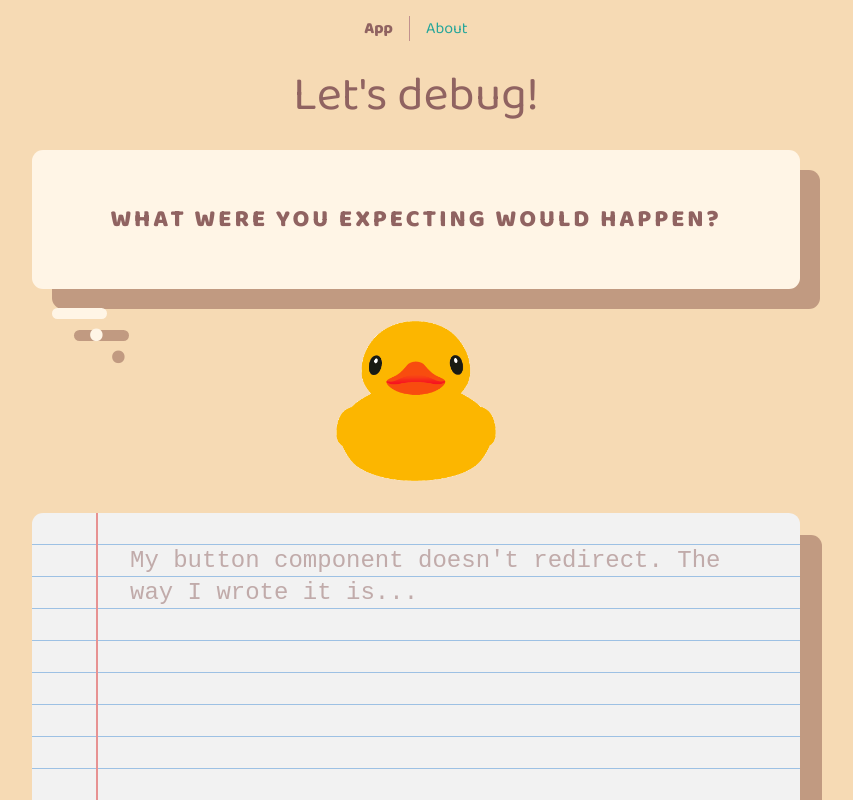
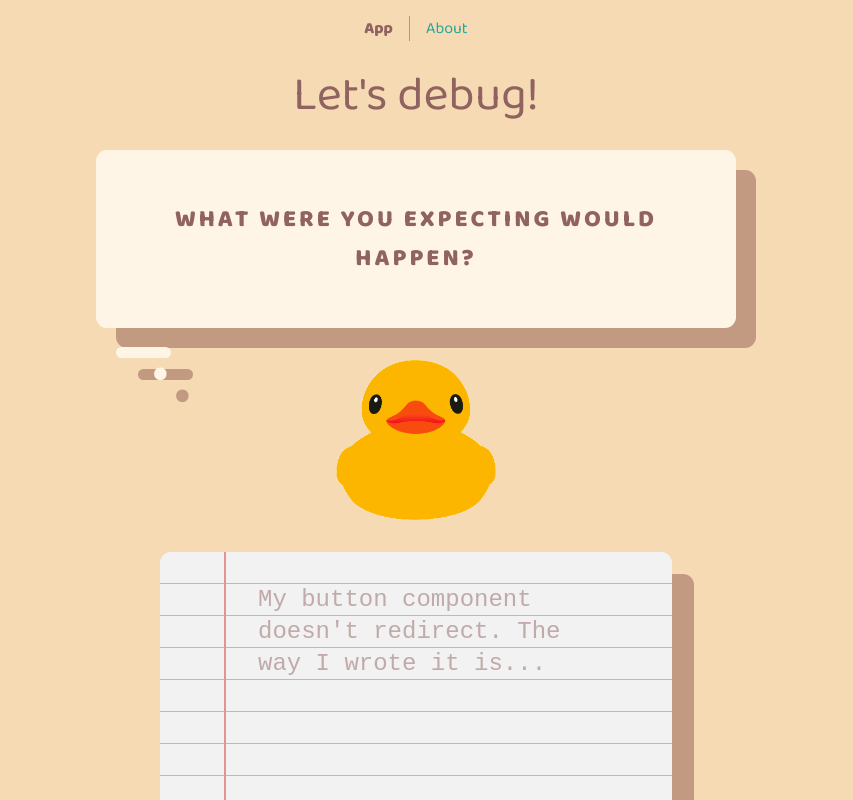
Before and after one commit to vrusi/rubber-duck, a Vue app: page / in a window 1280 px wide. Shown: the top 800 px of the page, without its empty margins (224-1077 px from the left). Built offline with nearby package versions, Linux system fonts and the light colour scheme.

Commit message:
Update styles

```diff
--- a/src/assets/base.css
+++ /dev/null
@@ -1,74 +0,0 @@
-/* color palette from <https://github.com/vuejs/theme> */
-:root {
-    --vt-c-white: #ffffff;
-    --vt-c-white-soft: #f8f8f8;
-    --vt-c-white-mute: #f2f2f2;
-
-    --vt-c-black: #181818;
-    --vt-c-black-soft: #222222;
-    --vt-c-black-mute: #282828;
-
-    --vt-c-indigo: #2c3e50;
-
-    --vt-c-divider-light-1: rgba(60, 60, 60, 0.29);
-    --vt-c-divider-light-2: rgba(60, 60, 60, 0.12);
-    --vt-c-divider-dark-1: rgba(84, 84, 84, 0.65);
-    --vt-c-divider-dark-2: rgba(84, 84, 84, 0.48);
-
-    --vt-c-text-light-1: var(--vt-c-indigo);
-    --vt-c-text-light-2: rgba(60, 60, 60, 0.66);
-    --vt-c-text-dark-1: var(--vt-c-white);
-    --vt-c-text-dark-2: rgba(235, 235, 235, 0.64);
-}
-
-/* semantic color variables for this project */
-:root {
-    --color-background: var(--vt-c-white);
-    --color-background-soft: var(--vt-c-white-soft);
-    --color-background-mute: var(--vt-c-white-mute);
-
-    --color-border: var(--vt-c-divider-light-2);
-    --color-border-hover: var(--vt-c-divider-light-1);
-
-    --color-heading: var(--vt-c-text-light-1);
-    --color-text: var(--vt-c-text-light-1);
-
-    --section-gap: 160px;
-}
-
-@media (prefers-color-scheme: dark) {
-    :root {
-        --color-background: var(--vt-c-black);
-        --color-background-soft: var(--vt-c-black-soft);
-        --color-background-mute: var(--vt-c-black-mute);
-
-        --color-border: var(--vt-c-divider-dark-2);
-        --color-border-hover: var(--vt-c-divider-dark-1);
-
-        --color-heading: var(--vt-c-text-dark-1);
-        --color-text: var(--vt-c-text-dark-2);
-    }
-}
-
-*,
-*::before,
-*::after {
-    box-sizing: border-box;
-    margin: 0;
-    position: relative;
-    font-weight: normal;
-}
-
-body {
-    min-height: 100vh;
-    color: var(--color-text);
-    background: var(--color-background);
-    transition: color 0.5s, background-color 0.5s;
-    line-height: 1.6;
-    font-family: Inter, -apple-system, BlinkMacSystemFont, "Segoe UI", Roboto,
-        Oxygen, Ubuntu, Cantarell, "Fira Sans", "Droid Sans", "Helvetica Neue",
-        sans-serif;
-    text-rendering: optimizeLegibility;
-    -webkit-font-smoothing: antialiased;
-    -moz-osx-font-smoothing: grayscale;
-}
--- a/src/assets/colours.scss
+++ b/src/assets/colours.scss
@@ -6,7 +6,7 @@ $colour-primary-dark: rgb(203, 168, 85);
 $colour-primary-light: rgb(193, 145, 142);
 
 $colour-secondary: rgb(38, 166, 154);
-$colour-secondary-dark: rgb(255, 171, 40);
+$colour-secondary-dark: rgb(40 255 255);
 
 $colour-line-horizontal: rgb(157, 193, 228);
 $colour-line-horizontal-dark: rgb(182, 204, 220);
--- a/src/assets/main.scss
+++ b/src/assets/main.scss
@@ -1,13 +1,26 @@
-@import "./base.css";
 @import "./colours.scss";
 
+*,
+*::before,
+*::after {
+    box-sizing: border-box;
+    margin: 0;
+    position: relative;
+    font-weight: normal;
+}
+
 body {
-    height: 100vh;
+    transition: color 0.5s, background-color 0.5s;
+    min-height: 100vh;
     margin: 0;
     display: grid;
     place-items: center;
-    font: 2vw system-ui;
-    font-family: "Baloo 2";
+    text-rendering: optimizeLegibility;
+    -webkit-font-smoothing: antialiased;
+    -moz-osx-font-smoothing: grayscale;
+    font-family: "Baloo 2", Inter, -apple-system, BlinkMacSystemFont, "Segoe UI",
+        Roboto, Oxygen, Ubuntu, Cantarell, "Fira Sans", "Droid Sans",
+        "Helvetica Neue", sans-serif;
     background-color: $colour-background;
 }
 
@@ -52,7 +65,7 @@ a:hover {
     }
 }
 
-@media screen and (min-width: 2560px) {
+@media screen and (min-width: 1024px) {
 
     p,
     h1 {
--- a/src/components/Prompt.vue
+++ b/src/components/Prompt.vue
@@ -76,11 +76,11 @@ function getPlaceholder() {
 }
 
 @media screen and (max-width: 380px) {
-  .paper {
+  #paper {
     margin: 1rem auto;
   }
 
-  .paper > textarea {
+  #prompt {
     margin: 0 0 0 1rem;
     line-height: 1.5rem;
     font-size: 1rem;
@@ -92,13 +92,13 @@ function getPlaceholder() {
   }
 }
 
-@media screen and (min-width: 2560px) {
-  .paper,
-  .lines {
+@media screen and (min-width: 1024px) {
+  #paper,
+  #lines {
     max-width: 40vw;
   }
 
-  .paper > textarea {
+  #paper > textarea {
     max-width: 34vw;
   }
 }
--- a/src/components/SpeechBubble.vue
+++ b/src/components/SpeechBubble.vue
@@ -129,7 +129,7 @@ onUnmounted(() => clearInterval(intervalId));
   }
 }
 
-@media screen and (min-width: 2560px) {
+@media screen and (min-width: 1024px) {
   #speech-bubble {
     max-width: 50vw;
   }
```
